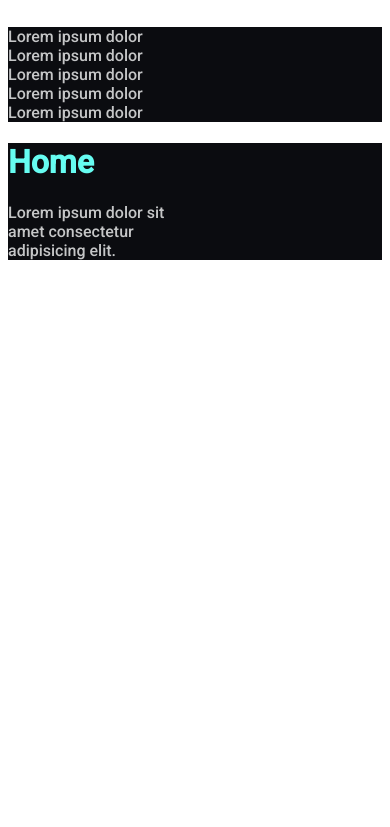
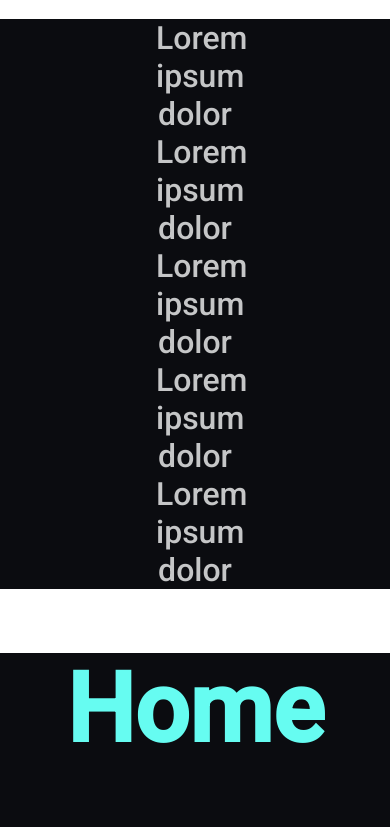
Before and after one commit to Raulaml/app01, a plain HTML site: page index.htm in a window 390 px wide. Shown: the top 827 px of the page. Drawn offline with Linux system fonts and the light colour scheme.

Commit message:
style.css

```diff
--- a/style.css
+++ b/style.css
@@ -2,6 +2,7 @@
 
 body{
     background-color: #1f2833;
+    margin: 0 auto;
 }
 
 a, ul{
@@ -10,6 +11,23 @@ a, ul{
     text-decoration: none;
 }
 
+ul{
+    list-style-type: square;
+    /*border-left-style: solid;
+    border-left-width: 4px;
+    margin-left: 100px;
+    padding: 0;*/
+}
+
+.pet{
+    border-bottom-style: solid;
+    border-left-width: 4px;
+    padding-left: 10px;
+    /*border-bottom-width: 4px;
+    border-bottom-style: solid;
+    border-bottom-width: 15px;
+    border-bottom-color: #1f2833;*/
+}
 
 .sub-category{
     color:yellow;
@@ -39,15 +57,49 @@ div{
 }
 
 #div-1{
-    width: 30%;
+    width: 100%;
+    text-align: center;
+    font-size: 600%;
+    font-weight: bolder;
 }
 
 #div-2{
-    width: 50%;
+    width: 100%;
+    background-color: #fff;
+    color: black;
+    font-size: 400%;
+}
+
+.container-elements{
+    height: auto;
+    min-height: 100px;
+}
+
+.element{
+    float: left;
+    width: 20%;
 }
 
 @media only screen and (max-width: 600px){
     body{
         background-color: #fff;
     }
+
+    #div-1{
+        width: 100%;
+        text-align: center;
+        font-size: 300%;
+        font-weight: bolder;
+    }
+    .element{
+        float: none;
+        width: 20%;
+        text-align: center;
+        margin: 0 auto;
+        font-size: 200%;
+    }
+    .element:hover{
+        background-color: #fff;
+        color: #000000;
+    }
 }
```
